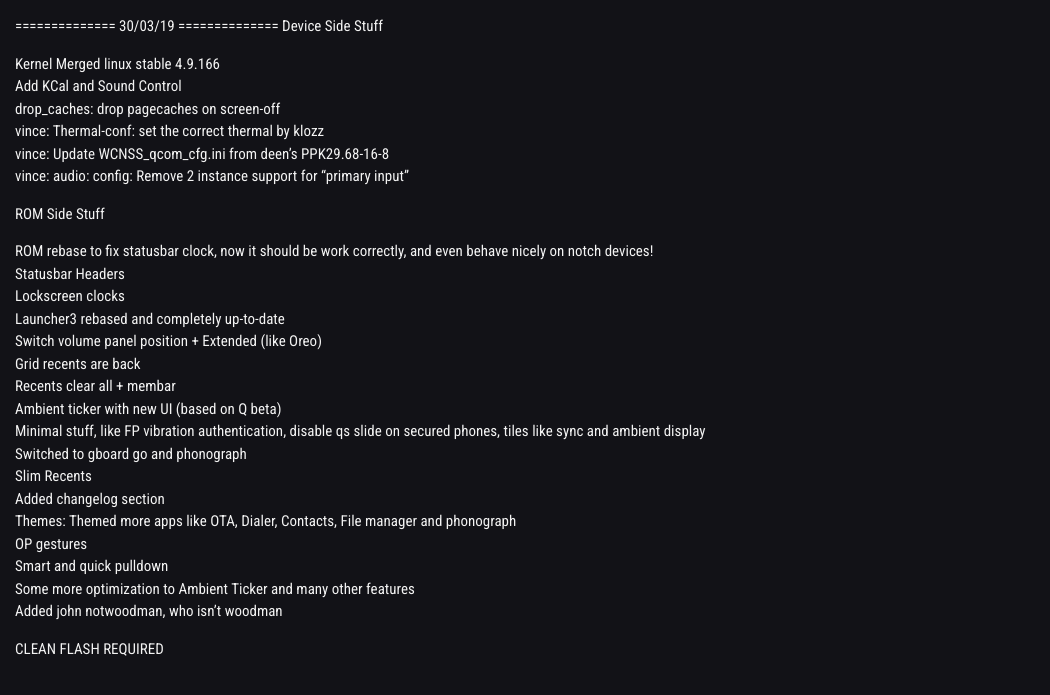
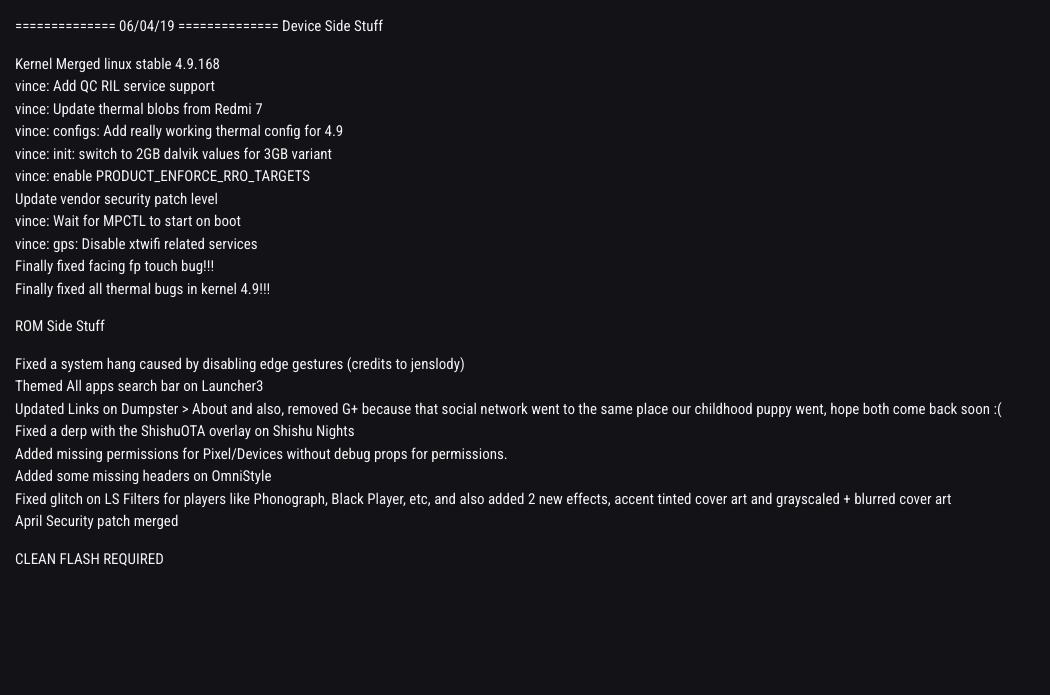
Before and after one commit to tyazx/BootleggersROM-Devices.github.io, a Jekyll site: the page built from _changelog/vince.md, in a window 1280 px wide. Shown: the top 695 px of the page, without its empty margins (0-1050 px from the left). Built offline with Jekyll 4.4.1, drawn with Linux system fonts in a browser that asks for light colours; nearby versions of some CDN libraries.

Commit message:
Update Changelog vince.md

```diff
--- a/_changelog/vince.md
+++ b/_changelog/vince.md
@@ -4,33 +4,29 @@ layout:changelayout
 ---
 
 ==============
-   30/03/19
+   06/04/19
 ==============
 Device Side Stuff
-* Kernel Merged linux stable 4.9.166
-* Add KCal and Sound Control
-* drop_caches: drop pagecaches on screen-off
-* vince: Thermal-conf: set the correct thermal by klozz
-* vince: Update WCNSS_qcom_cfg.ini from deen's PPK29.68-16-8
-* vince: audio: config: Remove 2 instance support for "primary input"
+* Kernel Merged linux stable 4.9.168
+* vince: Add QC RIL service support
+* vince: Update thermal blobs from Redmi 7
+* vince: configs: Add really working thermal config for 4.9
+* vince: init: switch to 2GB dalvik values for 3GB variant
+* vince: enable PRODUCT_ENFORCE_RRO_TARGETS
+* Update vendor security patch level
+* vince: Wait for MPCTL to start on boot
+* vince: gps: Disable xtwifi related services
+* Finally fixed facing fp touch bug!!!
+* Finally fixed all thermal bugs in kernel 4.9!!!
 
 ROM Side Stuff
-* ROM rebase to fix statusbar clock, now it should be work correctly, and even behave nicely on notch devices!
-* Statusbar Headers
-* Lockscreen clocks
-* Launcher3 rebased and completely up-to-date
-* Switch volume panel position + Extended (like Oreo)
-* Grid recents are back
-* Recents clear all + membar
-* Ambient ticker with new UI (based on Q beta)
-* Minimal stuff, like FP vibration authentication, disable qs slide on secured phones, tiles like sync and ambient display
-* Switched to gboard go and phonograph
-* Slim Recents
-* Added changelog section
-* Themes: Themed more apps like OTA, Dialer, Contacts, File manager and phonograph
-* OP gestures
-* Smart and quick pulldown
-* Some more optimization to Ambient Ticker and many other features
-* Added john notwoodman, who isn't woodman
+* Fixed a system hang caused by disabling edge gestures (credits to jenslody)
+* Themed All apps search bar on Launcher3
+* Updated Links on Dumpster > About and also, removed G+ because that social network went to the same place our childhood puppy went, hope both come back soon :(
+* Fixed a derp with the ShishuOTA overlay on Shishu Nights
+* Added missing permissions for Pixel/Devices without debug props for permissions.
+* Added some missing headers on OmniStyle
+* Fixed glitch on LS Filters for players like Phonograph, Black Player, etc, and also added 2 new effects, accent tinted cover art and grayscaled + blurred cover art
+* April Security patch merged
 
 CLEAN FLASH REQUIRED
```
